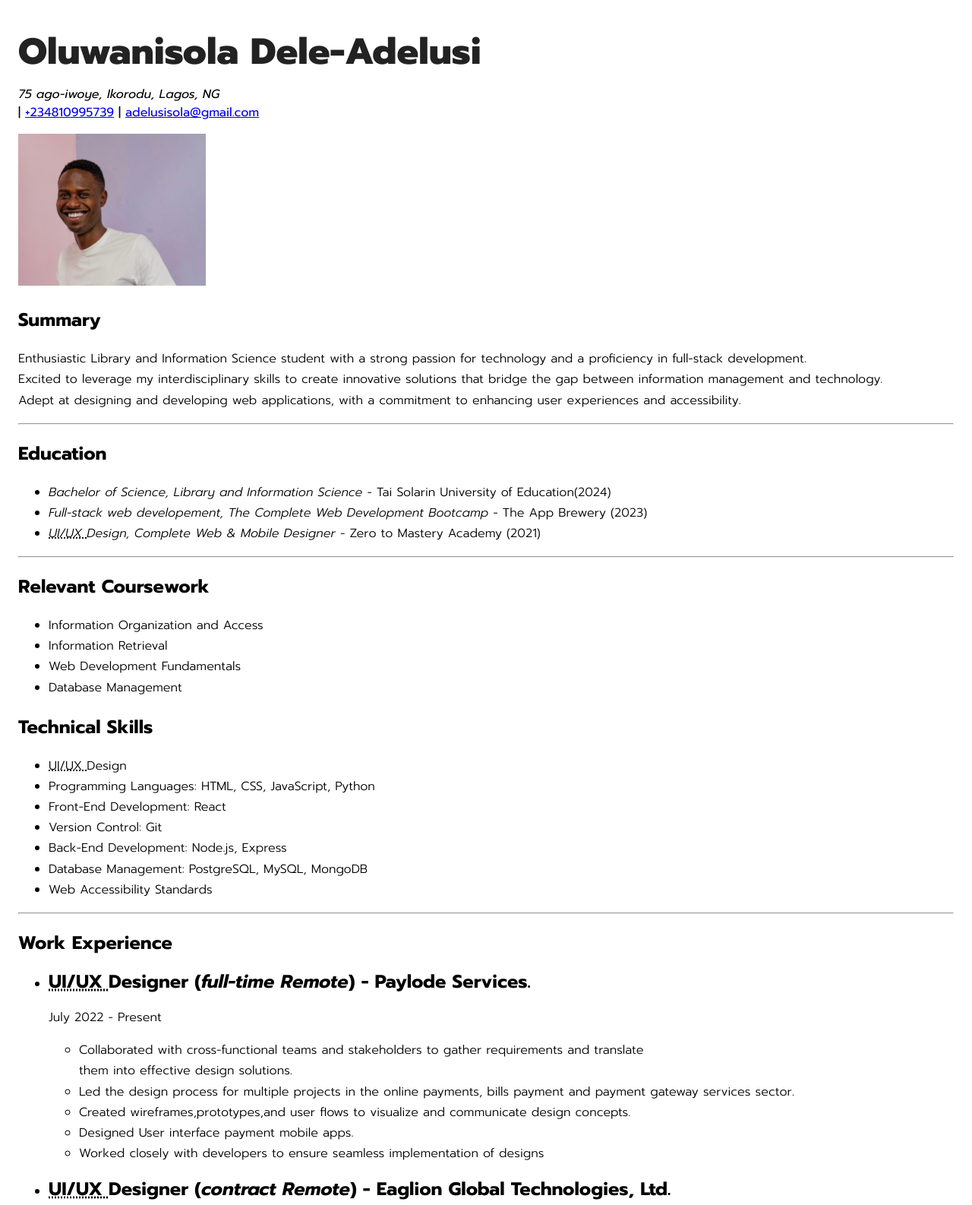
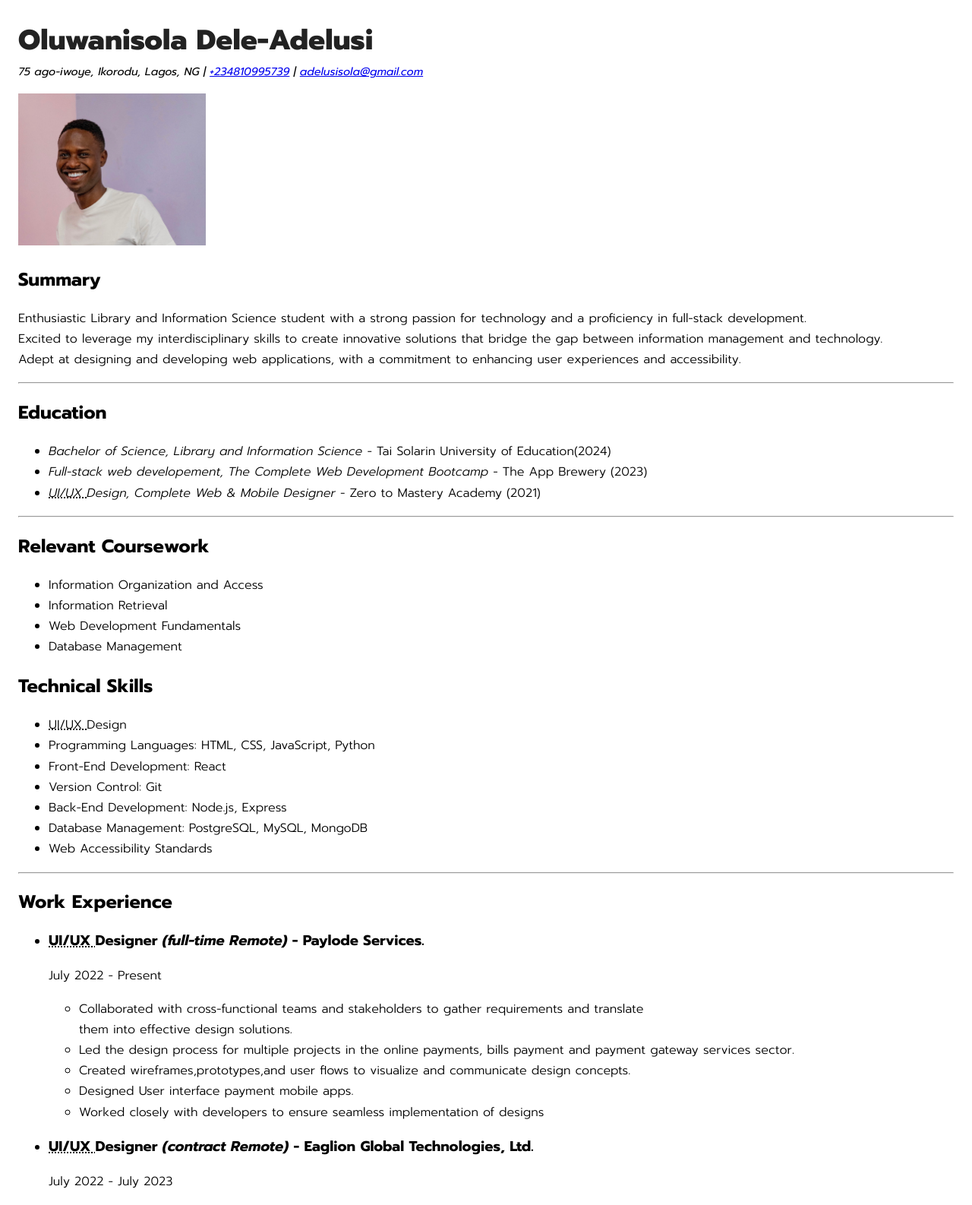
Before and after one commit to adelusisola/my-resume, a plain HTML site: page index.html in a window 1280 px wide. Shown: the top 1586 px of the page at 76% size. Drawn offline with Linux system fonts and the light colour scheme.

Commit message:
latest css styles for fonts

```diff
--- a/index.html
+++ b/index.html
@@ -11,9 +11,7 @@
 </head>
 <body>
     <h1>Oluwanisola Dele-Adelusi</h1>
-    <p id="address">
-        <address>75 ago-iwoye, Ikorodu, Lagos, NG
-</address> | <a href="tel:+234810995739">+234810995739</a> | <a href="mailto:adelusisola@gmail.com">adelusisola@gmail.com</a>
+    <p class="address">75 ago-iwoye, Ikorodu, Lagos, NG | <a href="tel:+234810995739">+234810995739</a> | <a href="mailto:adelusisola@gmail.com">adelusisola@gmail.com</a>
     </p>
     <img src="assets/images/Nisola's-portrait-image.jpg" alt="a portrait-image of Oluwanisola" height="200">
 
@@ -58,8 +56,9 @@
     <h2>Work Experience</h2>
     <ul>
         <li>
-            <h2><abbr title="User interface and User experience "><abbr title="User interface and User experience "><abbr title="User interface and User experience ">UI/UX </abbr> </abbr> </abbr> Designer (<i>full-time Remote</i>) - Paylode Services.</h2>
-            <p> July 2022 - Present</p>
+            <h3><abbr title="User interface and User experience ">UI/UX </abbr> Designer <i>(full-time Remote)</i> - Paylode Services.
+            </h3>
+            <p>July 2022 - Present</p>
             <ul>
                 <li>Collaborated with cross-functional teams and stakeholders to gather requirements and translate <br> them into effective design solutions.</li>
                 <li>Led the design process for multiple projects in the online payments, bills payment and payment gateway services sector.</li>
@@ -69,7 +68,8 @@
             </ul>
         </li>
         <li>
-            <h2><abbr title="User interface and User experience "><abbr title="User interface and User experience ">UI/UX </abbr> </abbr> Designer (<i>contract Remote</i>) - Eaglion Global Technologies, Ltd.</h2>
+            <h3><abbr title="User interface and User experience ">UI/UX </abbr> </abbr> Designer <i>(contract Remote)</i> - Eaglion Global Technologies, Ltd.
+            </h3>
             <p>July 2022 - July 2023</p>
             <ul>
                 <li>Designed a specialized Ecommerce solution based on company directives with a wallet system integrated to <br> accept regular bank transfer and crypto payment.</li>
--- a/style.css
+++ b/style.css
@@ -9,7 +9,7 @@ body{
     margin: 24px;
 }
 h1{
-    font-size: 3rem;
+    font-size: 2.3rem;
     font-weight: 800;
     color: #222;
 }
@@ -17,7 +17,10 @@ p,ul{
     font-weight: 300;
     line-height: 1.7rem;
 }
-#address{
+.address{
+    font-size: 0.9rem;
+    font-weight: 400;
+    font-style: oblique;
     margin-top: -24px;
     padding-top: 0;
 
```
